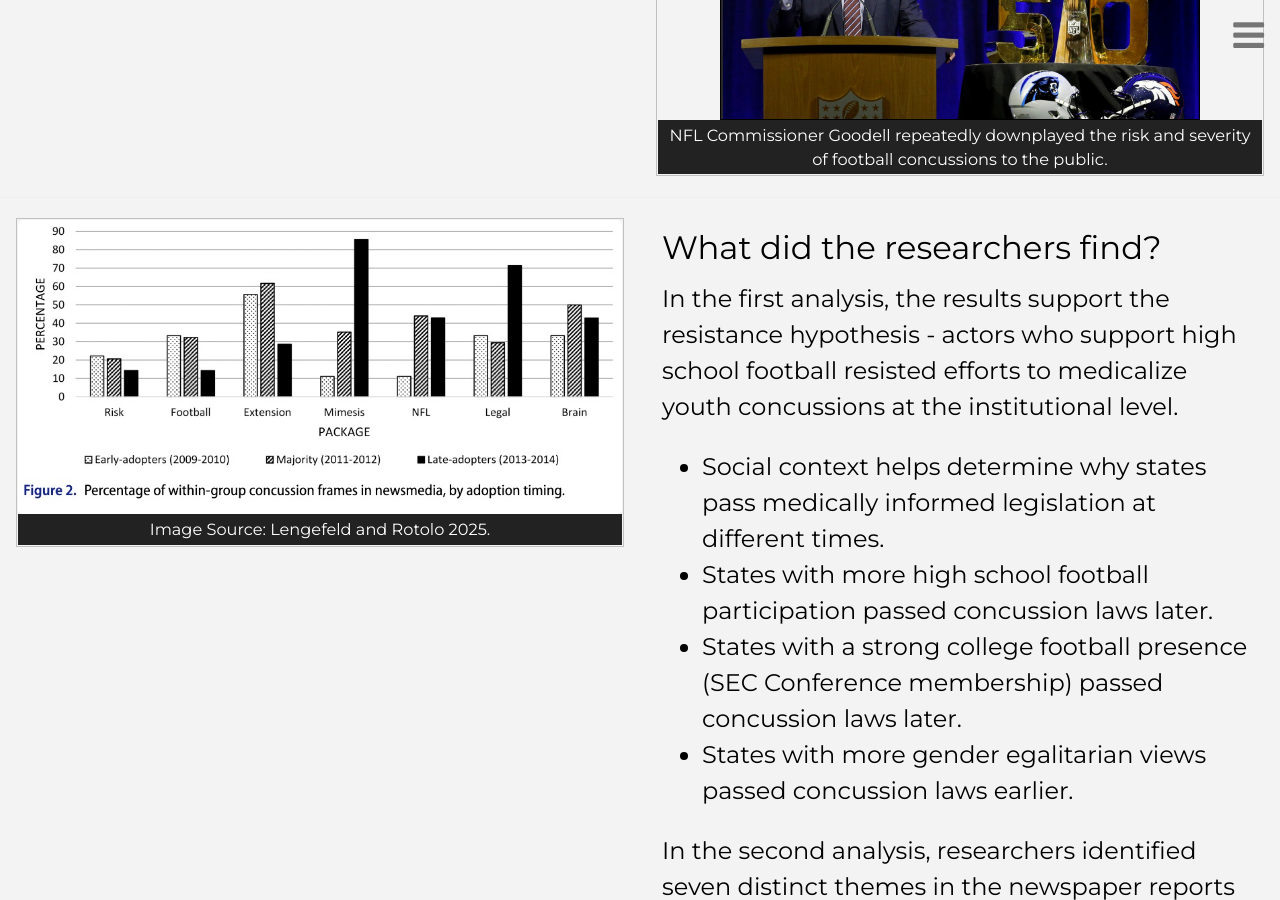
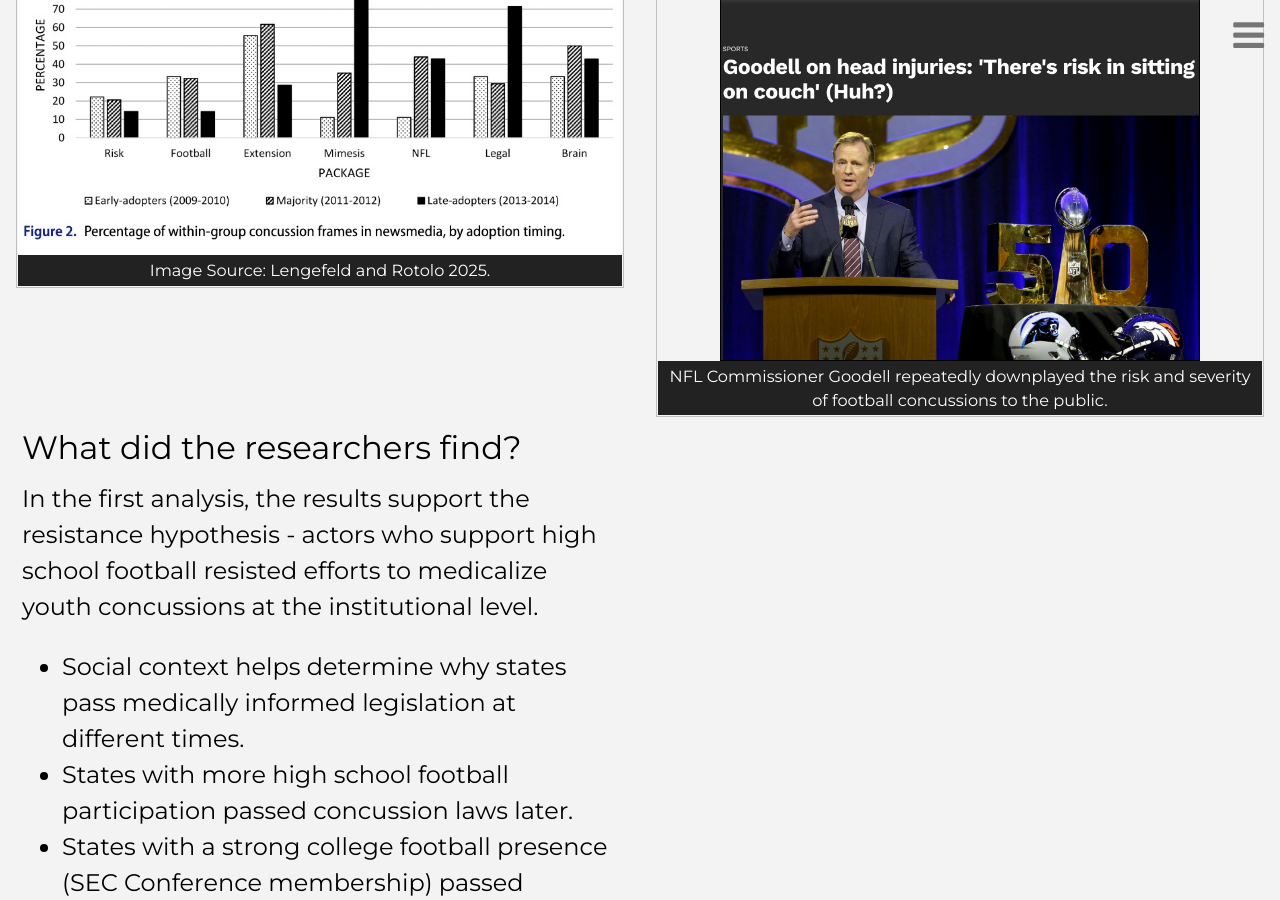
Before and after one commit to resilience1/resilience1.github.io, a Jekyll site: the page built from research/concussion.html, in a window 1280 px wide and 900 px high, scrolled down 2116 px. Built offline with Jekyll 4.4.1, drawn with Linux system fonts in a browser that asks for light colours; nearby versions of some CDN libraries.

Commit message:
Update concussion.html

```diff
--- a/research/concussion.html
+++ b/research/concussion.html
@@ -230,15 +230,6 @@
 				</figcaption>
 			</figure>
 		</div>
-		<div class="w3-half w3-container">
-			<figure class="item">
-			<img height="400" class="displayed" src="/img/Goodell_AJC.jpg" alt="concussion themes"
-			     style="border:1px solid black; align:middle">
-				<figcaption class="caption">NFL Commissioner Goodell repeatedly downplayed
-					the risk and severity of football concussions to the public.
-				</figcaption>
-			</figure>
-		</div>
 	</div>
 	<hr>
 
@@ -247,6 +238,15 @@
 			<figure class="item">
 				<img class="displayed" id="myImg" src="/img/concthemes2.jpg" alt="concussion themes by group and timing" style="width:100%;height:100%">
 				<figcaption class="caption">Image Source: Lengefeld and Rotolo 2025.
+				</figcaption>
+			</figure>
+		</div>
+		<div class="w3-half w3-container">
+			<figure class="item">
+			<img height="400" class="displayed" src="/img/Goodell_AJC.jpg" alt="concussion themes"
+			     style="border:1px solid black; align:middle">
+				<figcaption class="caption">NFL Commissioner Goodell repeatedly downplayed
+					the risk and severity of football concussions to the public.
 				</figcaption>
 			</figure>
 		</div>
```
